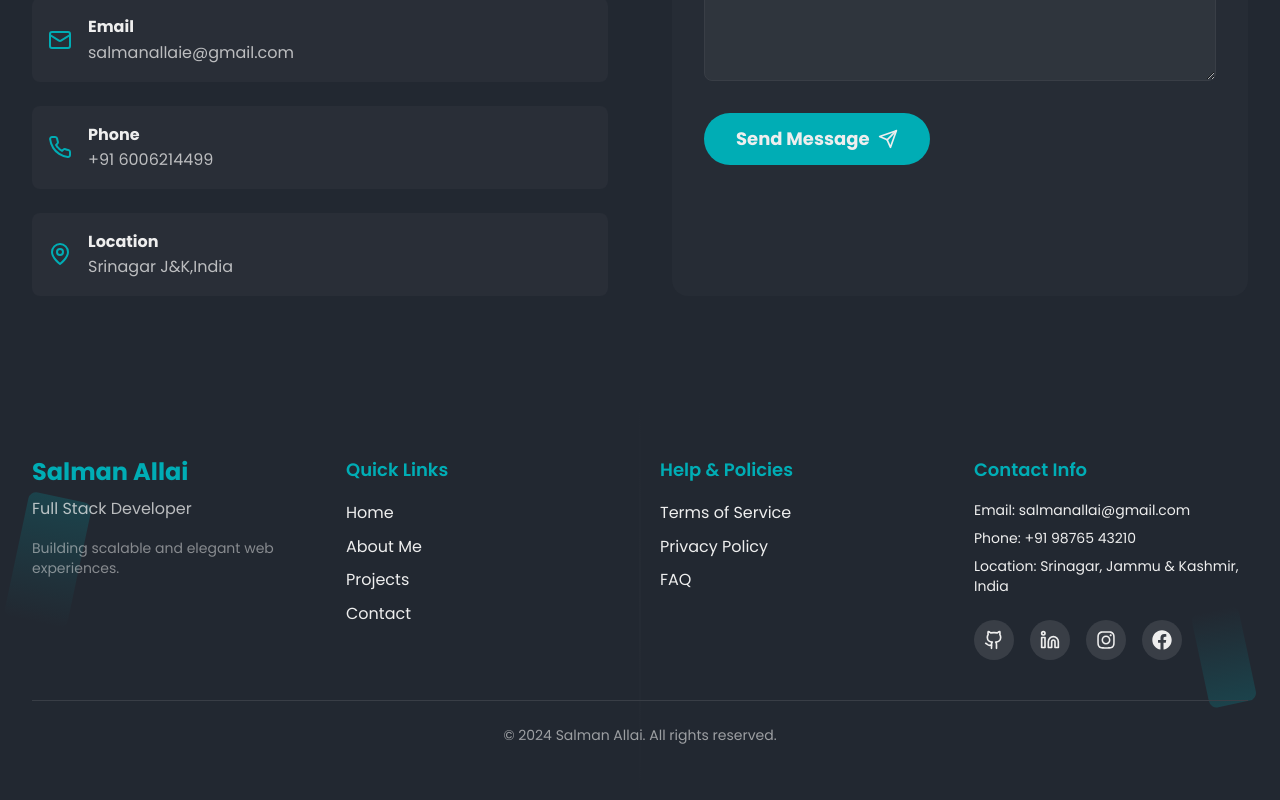
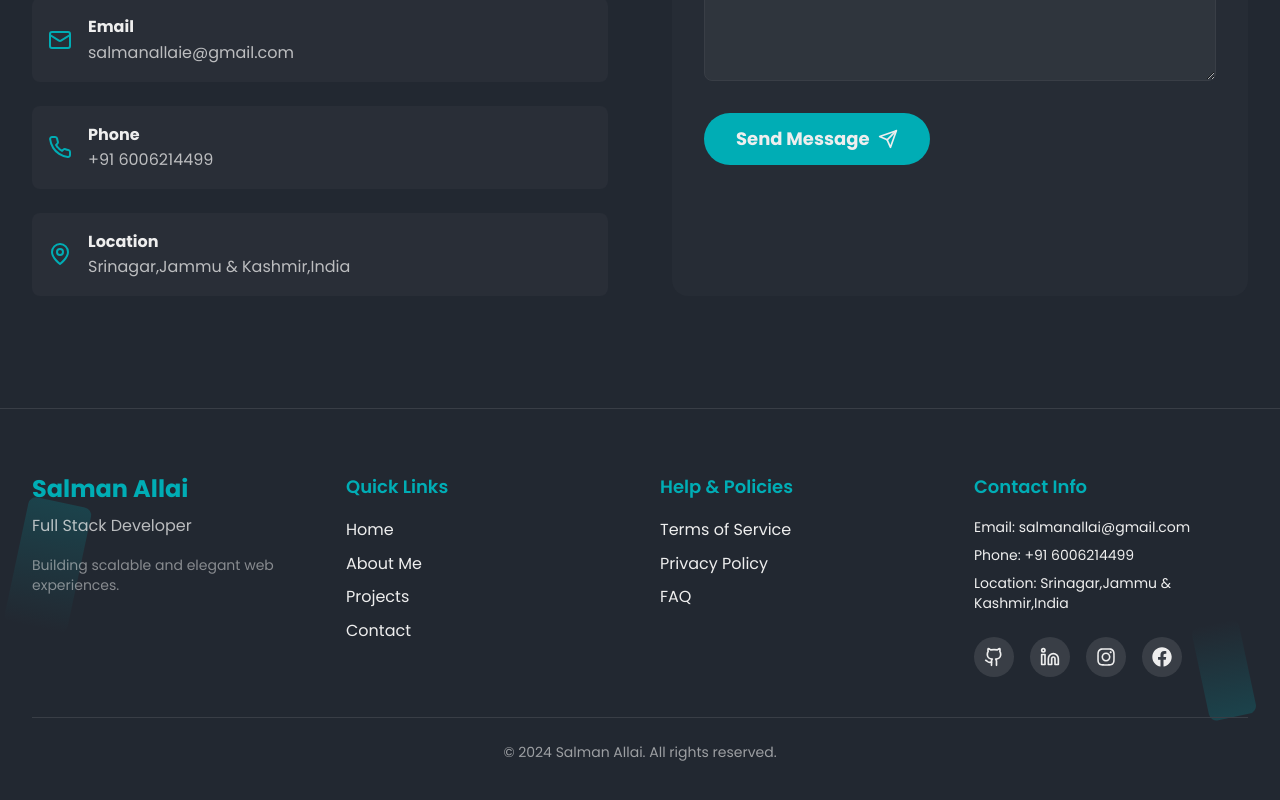
Before and after one commit to Salman-Allai/Salman-Allai-Portfolio-new, a React (Vite) app: page / in a window 1280 px wide. Shown: the part 3155-3955 px from the top of the page. Built offline with nearby package versions, Linux system fonts and the light colour scheme.

Commit message:
Update as per latest changes

```diff
--- a/src/components/Contact.tsx
+++ b/src/components/Contact.tsx
@@ -63,12 +63,12 @@ const Contact = () => {
       icon: <Phone size={24} />,
       title: 'Phone',
       value: '+91 6006214499',
-      link: 'tel:+15551234567'
+      link: 'tel:+91 6006214499'
     },
     {
       icon: <MapPin size={24} />,
       title: 'Location',
-      value: 'Srinagar J&K,India',
+      value: 'Srinagar,Jammu & Kashmir,India',
       link: '#'
     }
   ];
--- a/src/components/Footer.tsx
+++ b/src/components/Footer.tsx
@@ -24,15 +24,17 @@ const Footer = () => {
   ];
 
   return (
-    <footer className="bg-[#222831] py-12 lg:py-16 relative overflow-hidden">
+    <footer className="bg-[#222831] pt-2 lg:pt-4 relative overflow-hidden">
+      {/* Horizontal Top Border */}
+      <div className="w-full border-t border-[#393e46]"></div>
+
       {/* Decorative Background */}
       <div className="absolute inset-0 overflow-hidden">
         <div className="absolute top-1/4 left-4 w-16 h-32 bg-gradient-to-b from-[#00adb5]/20 to-transparent rounded-lg transform rotate-12 hidden lg:block"></div>
         <div className="absolute bottom-1/4 right-8 w-12 h-24 bg-gradient-to-t from-[#00adb5]/20 to-transparent rounded-lg transform -rotate-12 hidden lg:block"></div>
-        <div className="absolute top-1/2 left-1/2 transform -translate-x-1/2 -translate-y-1/2 w-px h-full bg-gradient-to-b from-transparent via-[#393e46]/30 to-transparent"></div>
       </div>
 
-      <div className="max-w-7xl mx-auto px-4 sm:px-6 lg:px-8 relative z-10 text-[#eeeeee]">
+      <div className="max-w-7xl mx-auto px-4 sm:px-6 lg:px-8 relative z-10 text-[#eeeeee] py-10 lg:py-16">
         {/* Grid Layout */}
         <div className="grid grid-cols-1 sm:grid-cols-2 lg:grid-cols-4 gap-10 text-left">
           {/* Company Info */}
@@ -76,8 +78,8 @@ const Footer = () => {
             <h3 className="text-lg font-semibold mb-4 text-[#00adb5]">Contact Info</h3>
             <ul className="space-y-2 font-['Poppins'] text-sm">
               <li>Email: <a href="mailto:salmanallai@gmail.com" className="hover:text-[#00adb5]">salmanallai@gmail.com</a></li>
-              <li>Phone: <a href="tel:+919876543210" className="hover:text-[#00adb5]">+91 98765 43210</a></li>
-              <li>Location: Srinagar, Jammu & Kashmir, India</li>
+              <li>Phone: <a href="tel:+91 6006214499" className="hover:text-[#00adb5]">+91 6006214499</a></li>
+              <li>Location: Srinagar,Jammu & Kashmir,India</li>
             </ul>
 
             {/* Desktop-only Social Links */}
```
